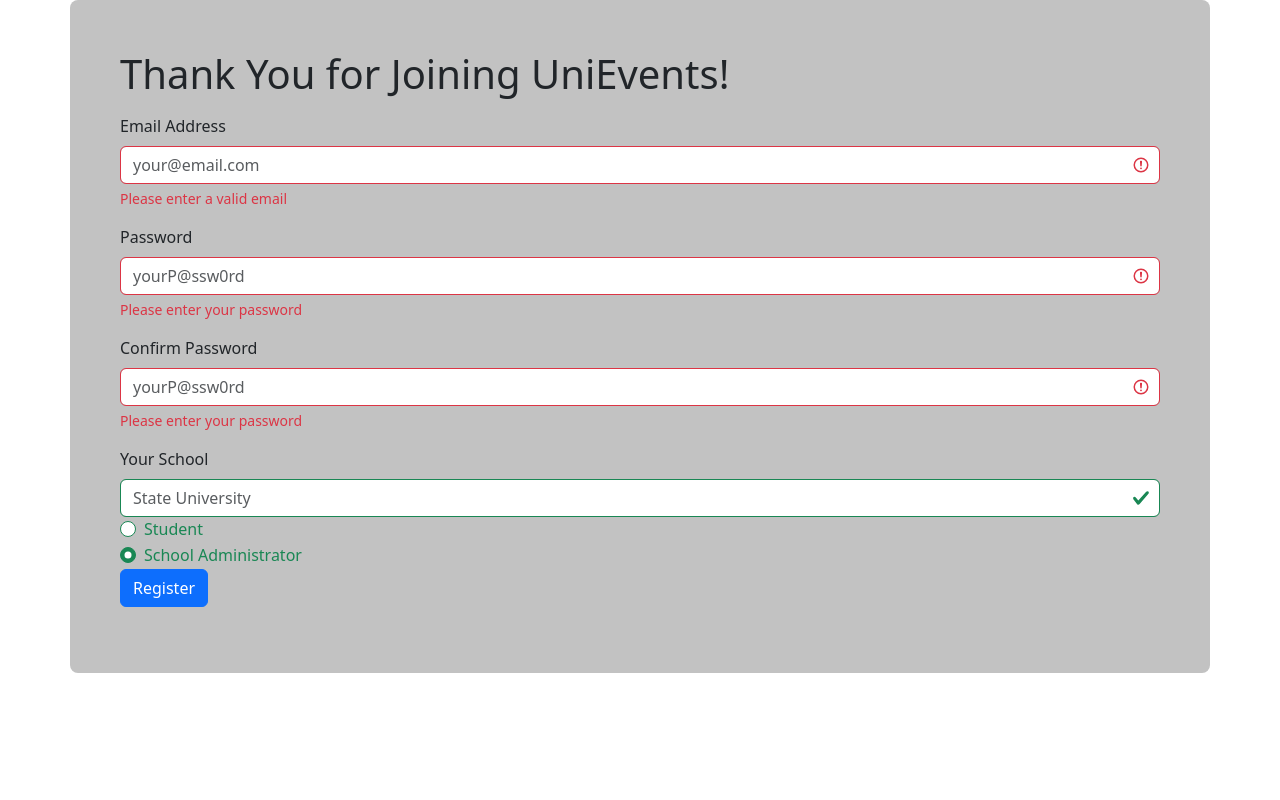
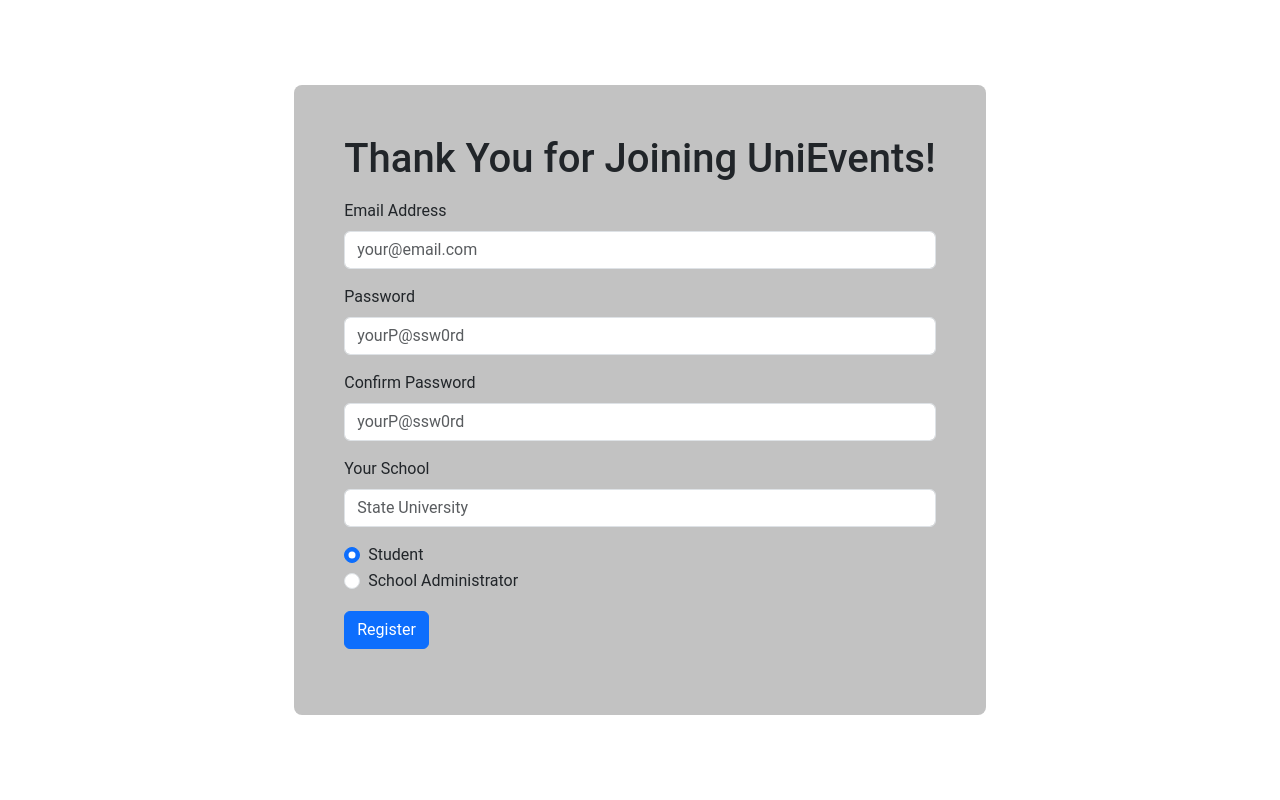
Before and after one commit to JacobGa03/COP-4710-Midterm, a PHP site: page /public/register.html in a window 1280 px wide. Run offline with PHP 8.4, Linux system fonts and the light colour scheme.

Commit message:
Got the containers to look centered

```diff
--- a/public/css/login.css
+++ b/public/css/login.css
@@ -7,6 +7,7 @@ body {
   justify-content: center;
   align-items: center;
 }
+
 .container {
   background-color: rgb(194, 194, 194);
   width: 100%;
--- a/public/css/register.css
+++ b/public/css/register.css
@@ -1,3 +1,13 @@
+html,
+body {
+  font-family: "Roboto", sans-serif;
+  height: 100%;
+  margin: 0;
+  display: flex;
+  justify-content: center;
+  align-items: center;
+}
+
 .container {
   background-color: rgb(194, 194, 194);
   width: 100%;
--- a/public/register.html
+++ b/public/register.html
@@ -6,7 +6,7 @@
       name="viewport"
       content="width=device-width, initial-scale=1.0"
     />
-
+    <title>Register - UniEvents</title>
     <link
       href="https://cdn.jsdelivr.net/npm/bootstrap@5.3.3/dist/css/bootstrap.min.css"
       rel="stylesheet"
@@ -14,15 +14,19 @@
       crossorigin="anonymous"
     />
     <link
+      rel="stylesheet"
       href="css/register.css"
-      rel="stylesheet"
     />
   </head>
-  <body>
+  <body class="d-flex vh-100">
     <div class="container">
       <h1>Thank You for Joining UniEvents!</h1>
       <!-- Basic registration information -->
-      <form class="was-validated">
+      <div class="mb-3">
+        <form
+          class="needs-validation"
+          novalidate
+        >
           <div class="mb-3">
             <div class="mt-3 mb-3">
               <label
@@ -61,27 +65,29 @@
                 >Confirm Password</label
               >
               <input
-              type="confirmPassword"
+                type="password"
                 class="form-control"
-              id="enterPassword"
+                id="reEnterPassword"
                 placeholder="yourP@ssw0rd"
                 required
               />
-            <div class="invalid-feedback">Please enter your password</div>
+              <div class="invalid-feedback">Please confirm your password</div>
             </div>
-
+            <div class="mt-3 mb-3">
               <label
                 for="enterSchool"
                 class="form-label"
                 >Your School</label
               >
               <input
-            type=""
+                type="text"
                 class="form-control"
-            id="enterSchoo"
+                id="enterSchool"
                 placeholder="State University"
+                required
               />
-
+              <div class="invalid-feedback">Please enter your school</div>
+            </div>
             <!-- They can register as either school admin or student -->
             <div class="form-check">
               <input
@@ -89,6 +95,7 @@
                 type="radio"
                 name="flexRadioDefault"
                 id="flexRadioDefault1"
+                checked
               />
               <label
                 class="form-check-label"
@@ -103,7 +110,6 @@
                 type="radio"
                 name="flexRadioDefault"
                 id="flexRadioDefault2"
-              checked
               />
               <label
                 class="form-check-label"
@@ -114,13 +120,14 @@
             </div>
 
             <button
-            type="button"
-            class="btn btn-primary"
+              type="submit"
+              class="btn btn-primary mt-3"
             >
               Register
             </button>
           </div>
         </form>
+      </div>
     </div>
 
     <script
@@ -128,5 +135,27 @@
       integrity="sha384-YvpcrYf0tY3lHB60NNkmXc5s9fDVZLESaAA55NDzOxhy9GkcIdslK1eN7N6jIeHz"
       crossorigin="anonymous"
     ></script>
+    <script>
+      ;(function () {
+        "use strict"
+
+        var forms = document.querySelectorAll(".needs-validation")
+
+        Array.prototype.slice.call(forms).forEach(function (form) {
+          form.addEventListener(
+            "submit",
+            function (event) {
+              if (!form.checkValidity()) {
+                event.preventDefault()
+                event.stopPropagation()
+              }
+
+              form.classList.add("was-validated")
+            },
+            false
+          )
+        })
+      })()
+    </script>
   </body>
 </html>
```
Also changed, not shown: public/login.html (+30 -3 lines). Lines whose indentation alone changed are shown as unchanged.
